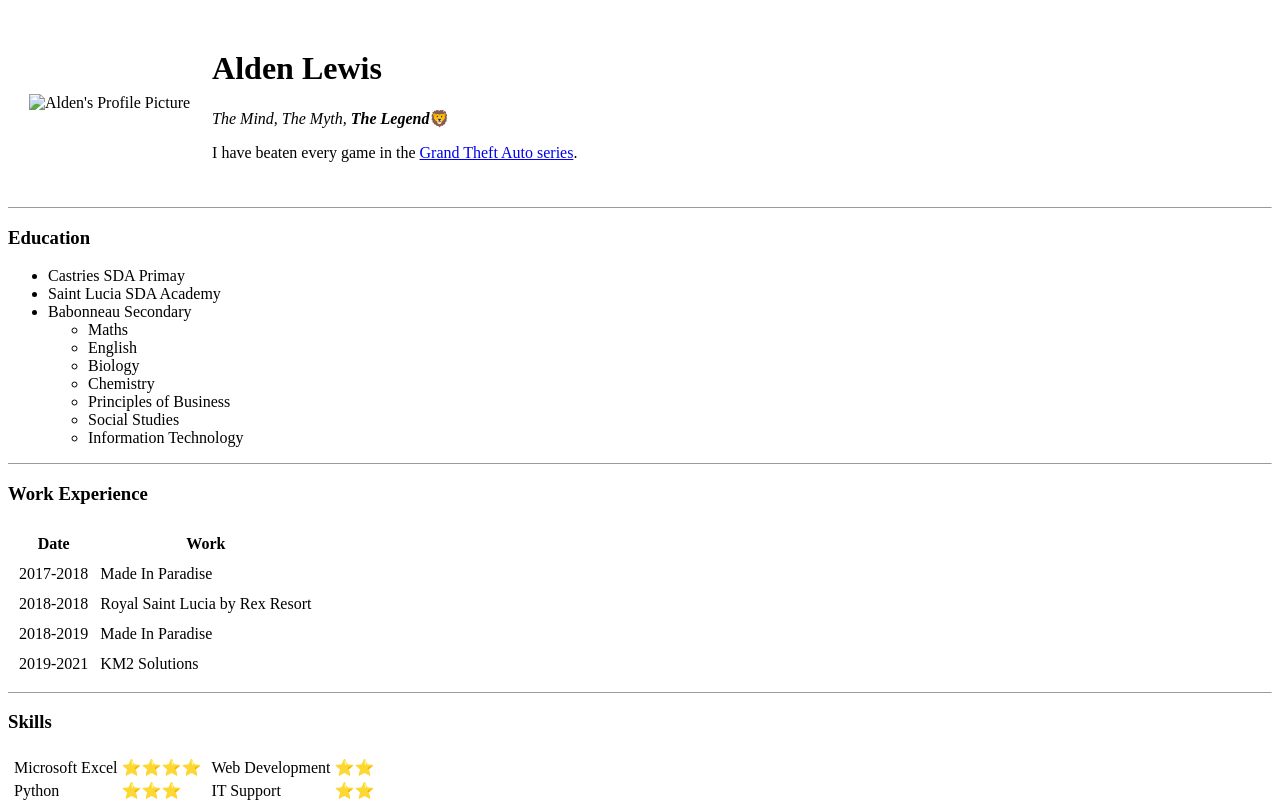
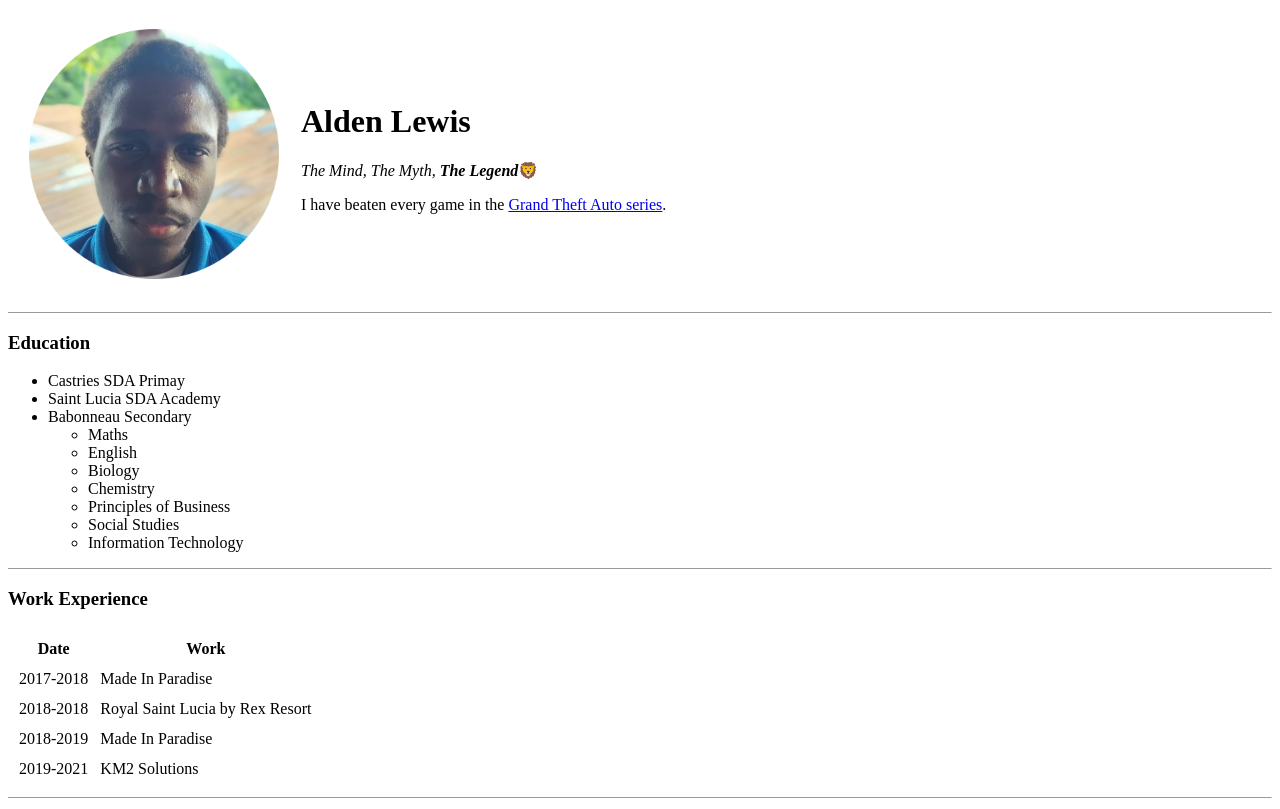
Before and after one commit to Lewis71/cv, a plain HTML site: page index.html in a window 1280 px wide. Shown: the top 809 px of the page. Drawn offline with Linux system fonts and the light colour scheme; the site is published under a folder, as on GitHub Pages, so addresses that start at the root find nothing.

Commit message:
Update index.html

```diff
--- a/index.html
+++ b/index.html
@@ -9,7 +9,7 @@
 <body>
   <table cellspacing="20">
     <tr>
-      <td><img src="/images/pic-cropped.png" style="width:250px;height:250px;"alt="Alden's Profile Picture"></td>
+      <td><img src="images/pic-cropped.png" style="width:250px;height:250px;"alt="Alden's Profile Picture"></td>
       <td>
         <h1>Alden Lewis</h1>
         <p><em>The Mind, The Myth, <strong>The Legend</strong></em>🦁</p>
```
